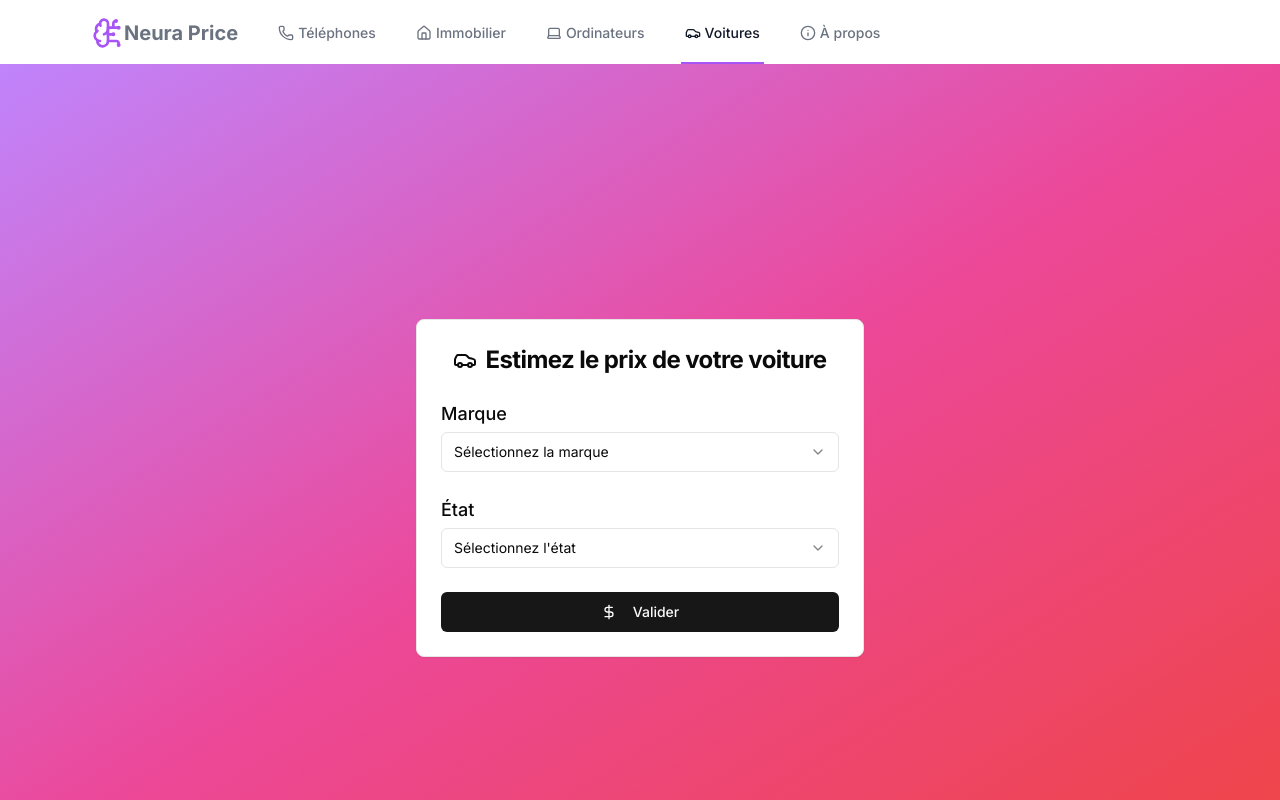
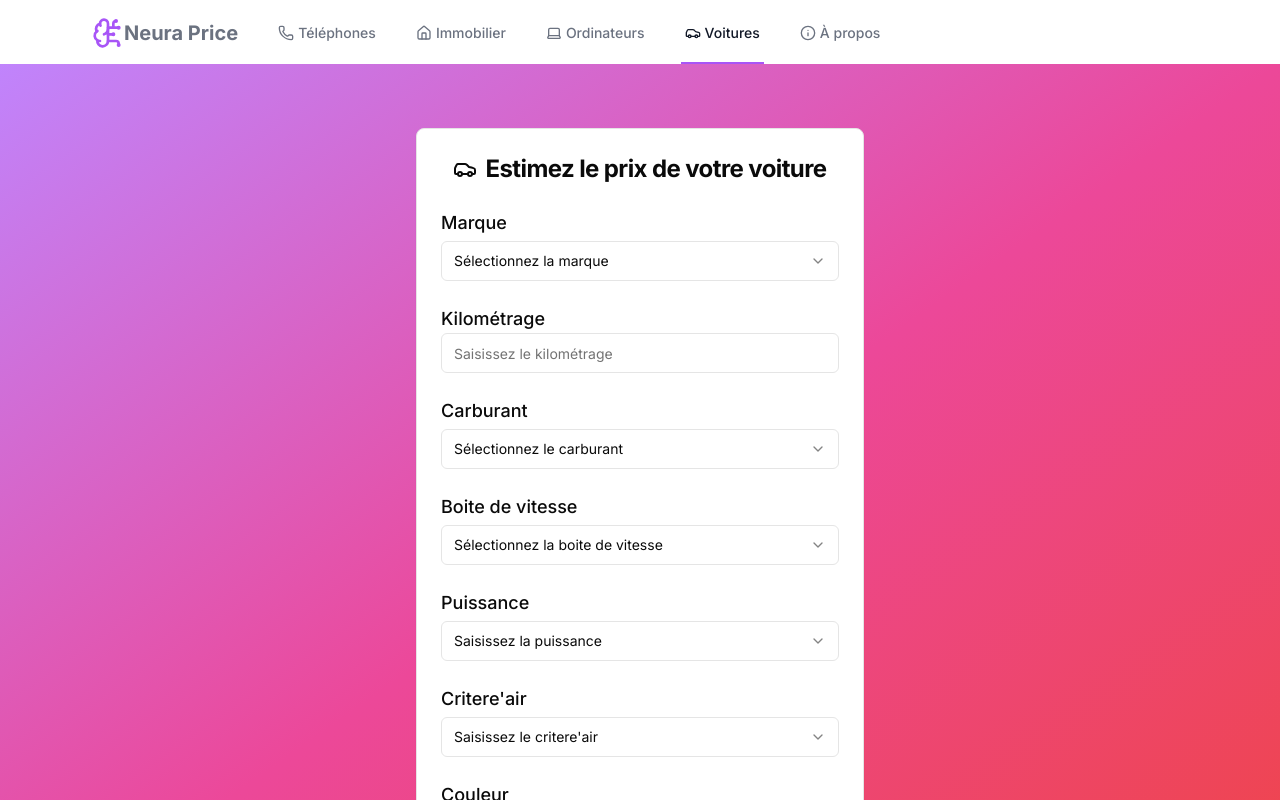
Before and after one commit to Florian-DAUVERGNE/NeuraPrice, a Next.js app in the folder Frontend/: page /car in a window 1280 px wide. Shown: the top 800 px of the page. Built offline with nearby package versions, Linux system fonts and the light colour scheme.

Commit message:
feat: added car features

```diff
--- a/Frontend/app/car/page.tsx
+++ b/Frontend/app/car/page.tsx
@@ -7,24 +7,98 @@ import PhoneFormData from "@/types/PhoneFormData.interface";
 import { Brand,Conditions } from "@/types/enums/phone.enum";
 import { useFormSubmit } from "@/hooks/useFormSubmit";
 
+
+const marque = [
+  "Renault",
+  "Peugeot",
+  "BMW",
+  "Audi",
+  "Mercedes",
+  "Volkswagen",
+  "Toyota",
+  "Citroen",
+  "Ford",
+  "Tesla",
+  "Dacia",
+  "Hyundai",
+  "Kia",
+  "Kia",
+  "Porsche",
+  "Nissan"
+]
+
+const carburants = ["Essence", "Diesel", "Electrique", "Hybride"]
+const boites_vitesse = ["Manuelle", "Automatique"]
+const types_vehicules = ["Berline", "Break", "SUV", "Coupé", "Monospace", "Pick-up"]
+const pays_origine = ["France", "Allemagne", "Suede", "Italie", "Espagne", "Belgique", "Royaume-Uni", "Autriche"]
+const couleurs = ["Noir", "Blanc", "Gris", "Bleu", "Rouge", "Vert", "Jaune", "Argent", "Orange"]
+const critaires_air = ["Euro 4", "Euro 5", "Euro 6", "Euro 6", "Euro 7", "Euro 8"]
+const classes_co2 = ["A", "B", "C", "D", "E"]
+const types_puissance = ["65", "75", "90", "95", "110", "120", "130", "150", "200"]
+const n_places = ["2", "5", "7"]
+
+
+
+
+
 export default function PhoneForm() {
   const { handleFormSubmit } = useFormSubmit();
 
   const fields: FormField[] = [
     {
-      name: "brand",
+      name: "Marque",
       label: "Marque",
       type: "select",
       placeholder: "Sélectionnez la marque",
-      options: Object.values(Brand),
+      options: marque,
       required: true,
     },
     {
-      name: "condition",
-      label: "État",
+      name: "Km",
+      label: "Kilométrage",
+      type: "input",
+      placeholder: "Saisissez le kilométrage",
+      required: true,
+    },
+    {
+      name: "Carburant",
+      label: "Carburant",
       type: "select",
-      placeholder: "Sélectionnez l'état",
-      options: Object.values(Conditions),
+      placeholder: "Sélectionnez le carburant",
+      options: carburants,
+      required: true,
+    },
+    {
+      name: "Boite_vitesse",
+      label: "Boite de vitesse",
+      type: "select",
+      placeholder: "Sélectionnez la boite de vitesse",
+      options: boites_vitesse,
+      required: true,
+    },
+    {
+      name: "Puissance",
+      label: "Puissance",
+      type: "select",
+      placeholder: "Saisissez la puissance",
+      options: types_puissance,
+      required: true,
+    },
+
+    {
+      name: "Critere_air",
+      label: "Critere'air",
+      type: "select",
+      placeholder: "Saisissez le critere'air",
+      required: true,
+
+
+    },
+    {
+      name: "Couleur",
+      label: "Couleur",
+      type: "select",
+      placeholder: "Saisissez la couleur",
       required: true,
     },
   ];
```
